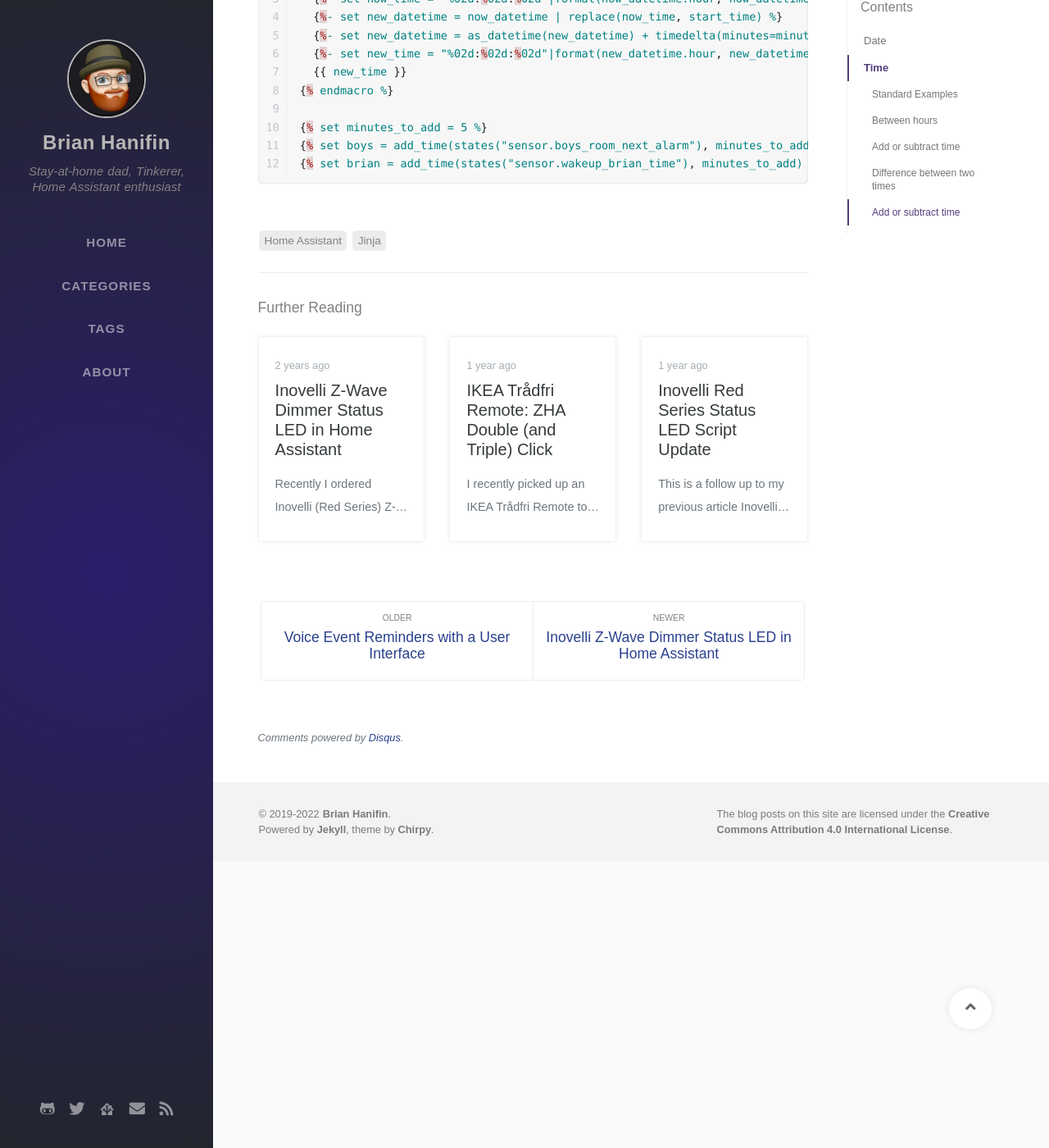
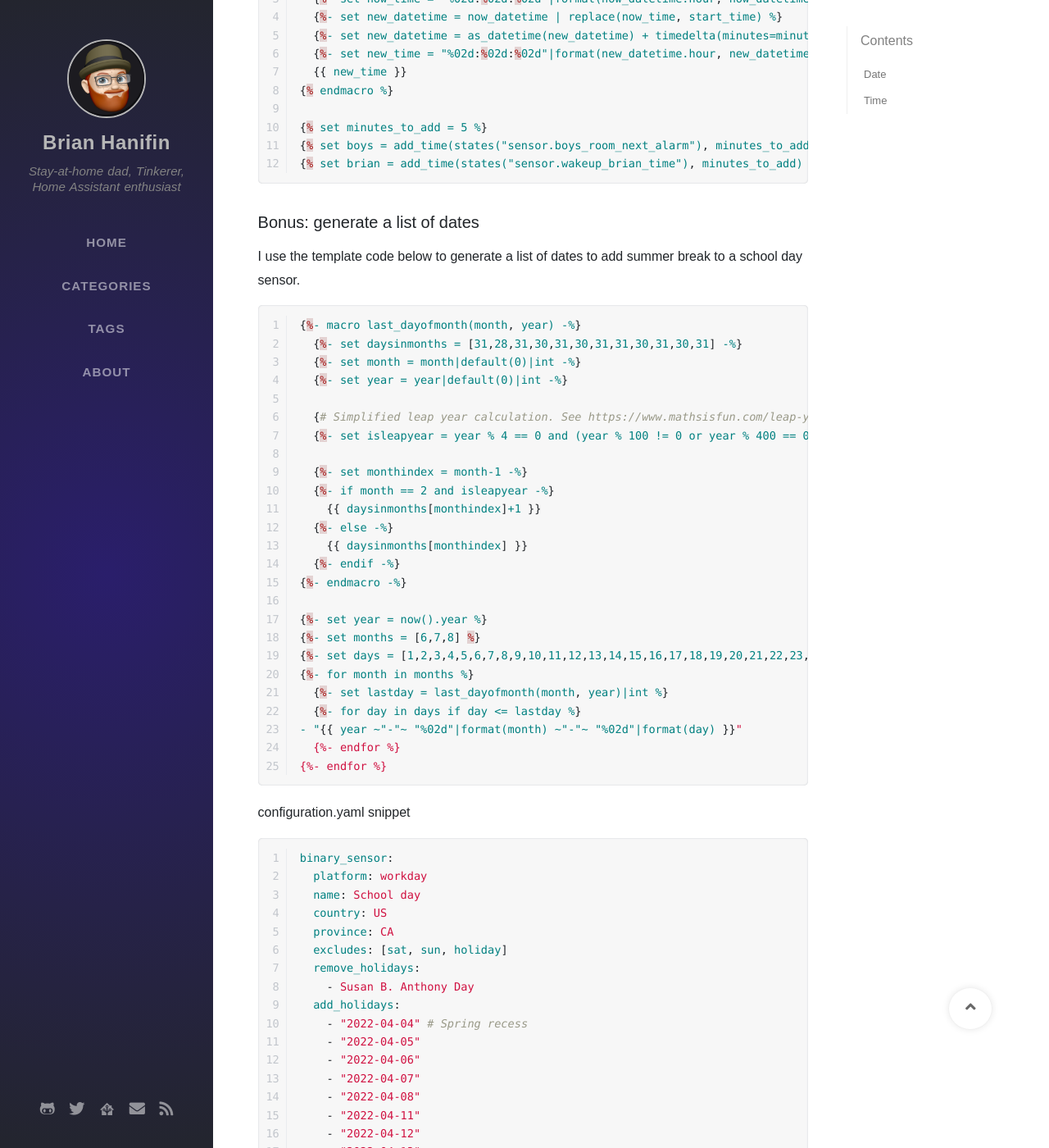
Before and after one commit to brianhanifin/brianhanifin.com, a Jekyll site: the page built from _posts/2020-01-18-home-assistant-date-time-template-macros.md, in a window 1280 px wide and 1400 px high, scrolled down 4501 px. Shown: the whole window at 82% size. Built offline with Jekyll 4.4.1, drawn with Linux system fonts in a browser that asks for light colours; nearby versions of some CDN libraries; some web fonts are replaced; comment, search, counter and statistics services are not loaded; some of the changed text lies outside the part shown.

Commit message:
Update 2020-01-18-home-assistant-date-time-template-macros.md
* Add date list generated example for adding holidays to a workday binary_sensor.

````diff
--- a/_posts/2020-01-18-home-assistant-date-time-template-macros.md
+++ b/_posts/2020-01-18-home-assistant-date-time-template-macros.md
@@ -4,7 +4,7 @@
 categories: [Code Snippets]
 tags: [Home Assistant, Jinja]
 seo:
-  date_modified: 2022-05-06 14:00:00 -0700
+  date_modified: 2022-05-06 17:45:00 -0700
 ---
 
 Over time I have created a large library of date and time manipulation code which are used in my
@@ -205,3 +205,58 @@
 {% set boys = add_time(states("sensor.boys_room_next_alarm"), minutes_to_add) %}
 {% set brian = add_time(states("sensor.wakeup_brian_time"), minutes_to_add) %}
 {% endraw %}```
+
+### Bonus: generate a list of dates
+I use the template code below to generate a list of dates to add summer break to a school day sensor.
+
+```yaml{% raw %}
+{%- macro last_dayofmonth(month, year) -%}
+  {%- set daysinmonths = [31,28,31,30,31,30,31,31,30,31,30,31] -%}
+  {%- set month = month|default(0)|int -%}
+  {%- set year = year|default(0)|int -%}
+
+  {# Simplified leap year calculation. See https://www.mathsisfun.com/leap-years.html #}
+  {%- set isleapyear = year % 4 == 0 and (year % 100 != 0 or year % 400 == 0) -%}
+
+  {%- set monthindex = month-1 -%}
+  {%- if month == 2 and isleapyear -%}
+    {{ daysinmonths[monthindex]+1 }}
+  {%- else -%}
+    {{ daysinmonths[monthindex] }}
+  {%- endif -%}
+{%- endmacro -%}
+
+{%- set year = now().year %}
+{%- set months = [6,7,8] %}
+{%- set days = [1,2,3,4,5,6,7,8,9,10,11,12,13,14,15,16,17,18,19,20,21,22,23,24,25,26,27,28,29,30,31] %}
+{%- for month in months %}
+  {%- set lastday = last_dayofmonth(month, year)|int %}
+  {%- for day in days if day <= lastday %}
+- "{{ year ~"-"~ "%02d"|format(month) ~"-"~ "%02d"|format(day) }}"
+  {%- endfor %}
+{%- endfor %}
+{% endraw %}```
+
+configuration.yaml snippet
+
+```yaml{% raw %}
+binary_sensor:
+  platform: workday
+  name: School day
+  country: US
+  province: CA
+  excludes: [sat, sun, holiday]
+  remove_holidays:
+    - Susan B. Anthony Day
+  add_holidays:
+    - "2022-04-04" # Spring recess
+    - "2022-04-05"
+    - "2022-04-06"
+    - "2022-04-07"
+    - "2022-04-08"
+    - "2022-04-11"
+    - "2022-04-12"
+    - "2022-04-13"
+    - "2022-04-14"
+    - "2022-04-15"
+{% endraw %}```
````
